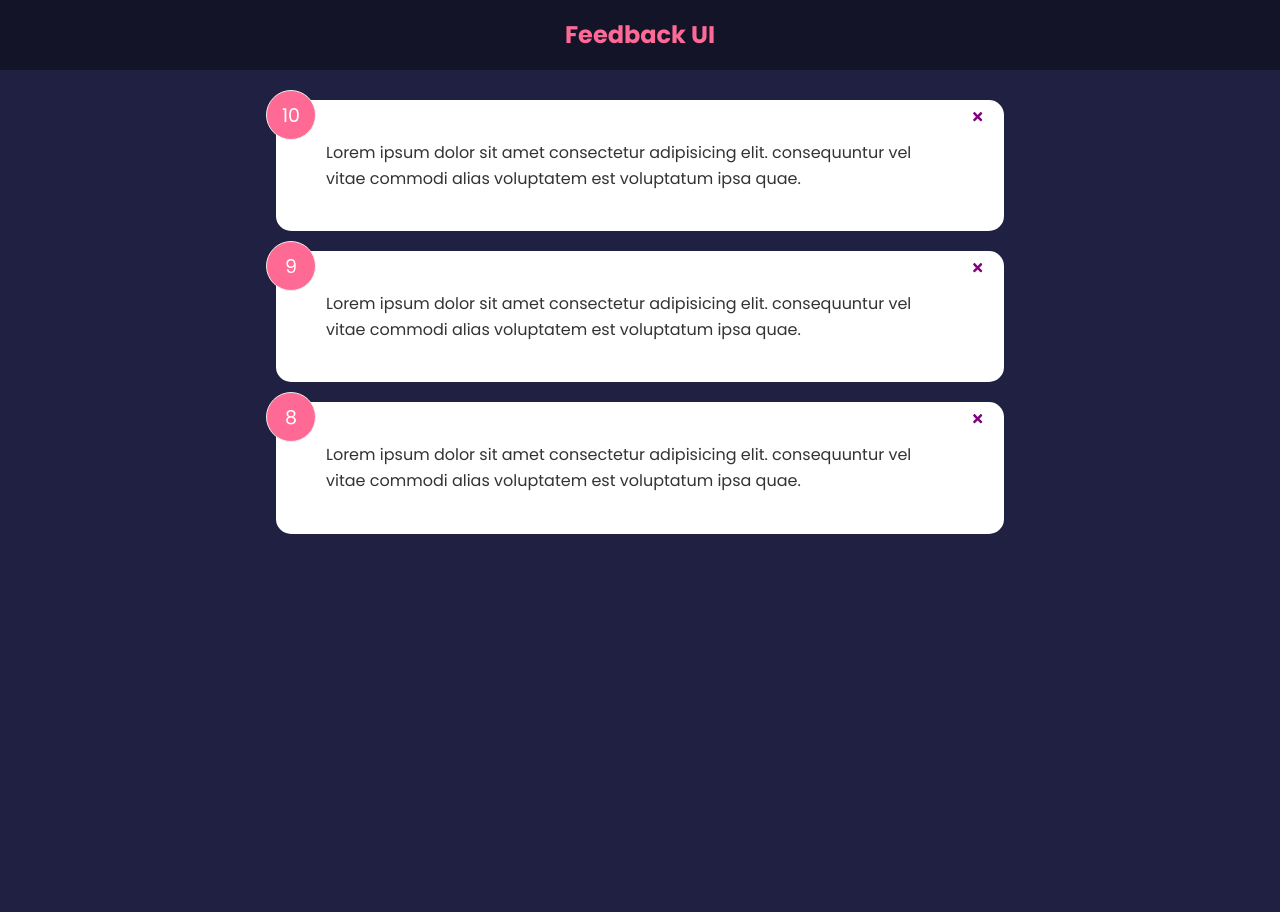
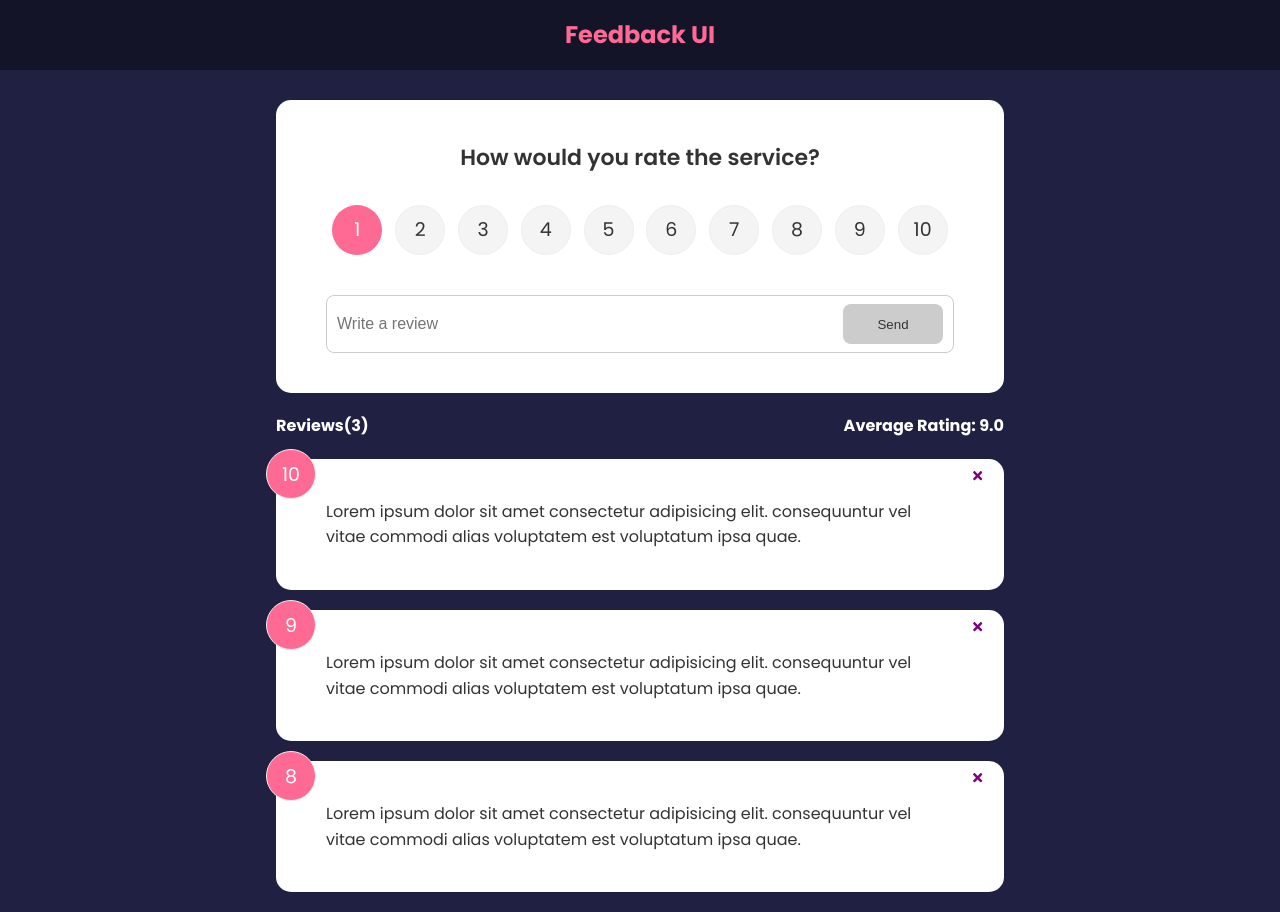
Before and after one commit to Abir-Al-Arafat/simple-projects-using-ReactJS, a React (Create React App) app in the folder Feedback Project/feedback-app/: page / in a window 1280 px wide. Before the commit the page ends 800 px from the top, so only its background shows below. Built offline with nearby package versions, Linux system fonts and the light colour scheme.

Commit message:
components and props added
button functionalities, validation, rating feature added

```diff
--- a/Feedback Project/feedback-app/src/App.js
+++ b/Feedback Project/feedback-app/src/App.js
@@ -2,6 +2,8 @@
 import Header from "./components/Header"
 import FeedbackList from "./components/FeedbackList"
 import FeedbackData from "./data/FeedbackData"
+import FeedbackStats from "./components/FeedbackStats"
+import FeedbackForm from "./components/FeedbackForm"
 
 // main app component
 
@@ -20,6 +22,8 @@
         <>
             <Header/>
             <div className="container">
+                <FeedbackForm/>
+                <FeedbackStats feedback = {feedback}/>
                 <FeedbackList feedback={feedback} handleDelete={deleteFeedback}/>
             </div>
         </>
--- /dev/null
+++ b/Feedback Project/feedback-app/src/components/FeedbackForm.jsx
@@ -0,0 +1,43 @@
+import React from 'react'
+import { useState } from 'react'
+import Card from './shared/Card'
+import Button from './shared/Button'
+import RatingSelect from './RatingSelect'
+
+function FeedbackForm() {
+  const [text, setText] = useState('')
+  const [rating, setRating] = useState(10)
+  const [btnDisabled, setBtnDisabled] = useState(true)
+  const [message, setMessage] = useState('')
+
+  const handleClick = (e) => {
+    if(text === ''){
+        setBtnDisabled(true)
+        setMessage(null)
+    }else if(text !== '' && text.trim().length<=10){
+        setMessage('Review must be at least 10 characters')
+        setBtnDisabled(true)
+    }else{
+        setMessage(null)
+        setBtnDisabled(false)
+    }
+
+    setText(e.target.value)
+  }
+  return (
+    <Card>
+        <form>
+            <h2>How would you rate the service?</h2>
+            <RatingSelect select={(rating) => setRating(rating)}/>
+            <div className="input-group">
+                <input type="text" onChange={handleClick} placeholder='Write a review' value={text}/>
+                <Button type="submit" isDisabled={btnDisabled}>Send</Button>
+            </div>
+
+            {message && <div className='message'>{message} </div>}
+        </form>
+    </Card>
+  )
+}
+
+export default FeedbackForm
--- /dev/null
+++ b/Feedback Project/feedback-app/src/components/FeedbackStats.jsx
@@ -0,0 +1,27 @@
+import React from 'react'
+import PropTypes from 'prop-types'
+
+function FeedbackStats({feedback}) {
+  let average = 0;
+
+
+  feedback.forEach(element => {
+    average += element.rating;
+  });
+
+  // setting to one decimal place
+  average = (average / feedback.length).toFixed(1);
+
+  return (
+    <div className='feedback-stats'>
+        <h4>Reviews({feedback.length})</h4>
+        <h4>Average Rating: {isNaN(average) ? 0 : average }</h4>
+    </div>
+  )
+}
+
+FeedbackStats.propTypes = {
+    feedback: PropTypes.array.isRequired,
+}
+
+export default FeedbackStats
--- /dev/null
+++ b/Feedback Project/feedback-app/src/components/RatingSelect.jsx
@@ -0,0 +1,128 @@
+import React from 'react'
+import { useState } from 'react'
+
+function RatingSelect({select}) {
+  const [selected, setSelected] = useState(1)
+
+  const handleChange = (e) => {
+    setSelected(+e.currentTarget.value)
+    select(+e.currentTarget.value)
+  }
+
+  return (
+    <ul className='rating'>
+        <li>
+            <input
+                type='radio'
+                id='num1'
+                name='rating'
+                value='1'
+                onChange={handleChange}
+                checked={selected === 1}
+            />
+            <label htmlFor="num1">1</label>
+        </li>
+        <li>
+            <input
+                type='radio'
+                id='num2'
+                name='rating'
+                value='2'
+                onChange={handleChange}
+                checked={selected === 2}
+            />
+            <label htmlFor="num2">2</label>
+        </li>
+        <li>
+            <input
+                type='radio'
+                id='num3'
+                name='rating'
+                value='3'
+                onChange={handleChange}
+                checked={selected === 3}
+            />
+            <label htmlFor="num3">3</label>
+        </li>
+        <li>
+            <input
+                type='radio'
+                id='num4'
+                name='rating'
+                value='4'
+                onChange={handleChange}
+                checked={selected === 4}
+            />
+            <label htmlFor="num4">4</label>
+        </li>
+        <li>
+            <input
+                type='radio'
+                id='num5'
+                name='rating'
+                value='5'
+                onChange={handleChange}
+                checked={selected === 5}
+            />
+            <label htmlFor="num5">5</label>
+        </li>
+        <li>
+            <input
+                type='radio'
+                id='num6'
+                name='rating'
+                value='6'
+                onChange={handleChange}
+                checked={selected === 6}
+            />
+            <label htmlFor="num6">6</label>
+        </li>
+        <li>
+            <input
+                type='radio'
+                id='num7'
+                name='rating'
+                value='7'
+                onChange={handleChange}
+                checked={selected === 7}
+            />
+            <label htmlFor="num7">7</label>
+        </li>
+        <li>
+            <input
+                type='radio'
+                id='num8'
+                name='rating'
+                value='8'
+                onChange={handleChange}
+                checked={selected === 8}
+            />
+            <label htmlFor="num8">8</label>
+        </li>
+        <li>
+            <input
+                type='radio'
+                id='num9'
+                name='rating'
+                value='9'
+                onChange={handleChange}
+                checked={selected === 9}
+            />
+            <label htmlFor="num9">9</label>
+        </li>
+        <li>
+            <input
+                type='radio'
+                id='num10'
+                name='rating'
+                value='10'
+                onChange={handleChange}
+                checked={selected === 10}
+            />
+            <label htmlFor="num10">10</label>
+        </li>
+    </ul>
+  )
+}
+
+export default RatingSelect
--- /dev/null
+++ b/Feedback Project/feedback-app/src/components/shared/Button.jsx
@@ -0,0 +1,25 @@
+import React from 'react'
+import PropTypes from 'prop-types'
+
+function Button({children, version, type, isDisabled}) {
+  return (
+    <button type={type} disabled={isDisabled} className={`btn btn-${version}`}>
+        {children}
+    </button>
+  )
+}
+
+Button.defaultProps = {
+    version: 'primary',
+    type: 'button',
+    isDisabled: false
+}
+
+Button.propTypes = {
+    children: PropTypes.node.isRequired,
+    version: PropTypes.string,
+    type: PropTypes.string,
+    isDisabled: PropTypes.bool,
+}
+
+export default Button
```
